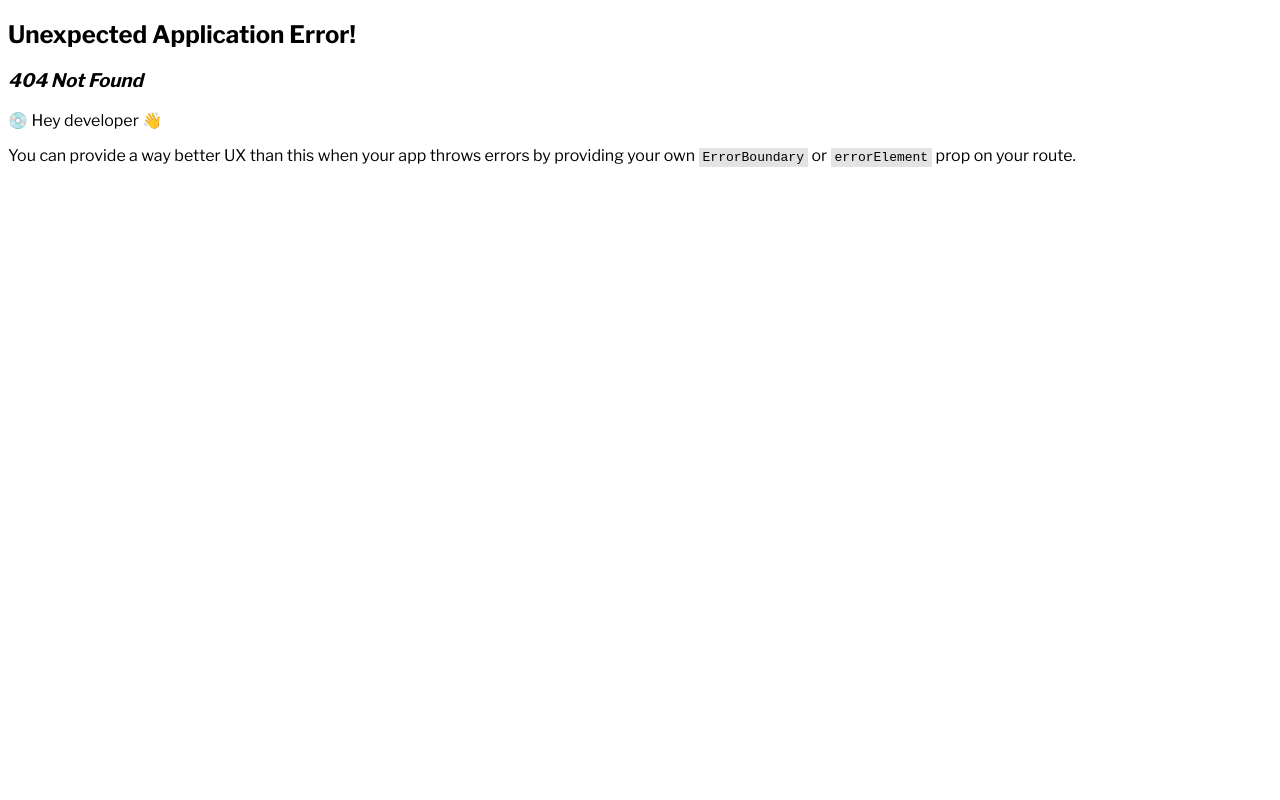
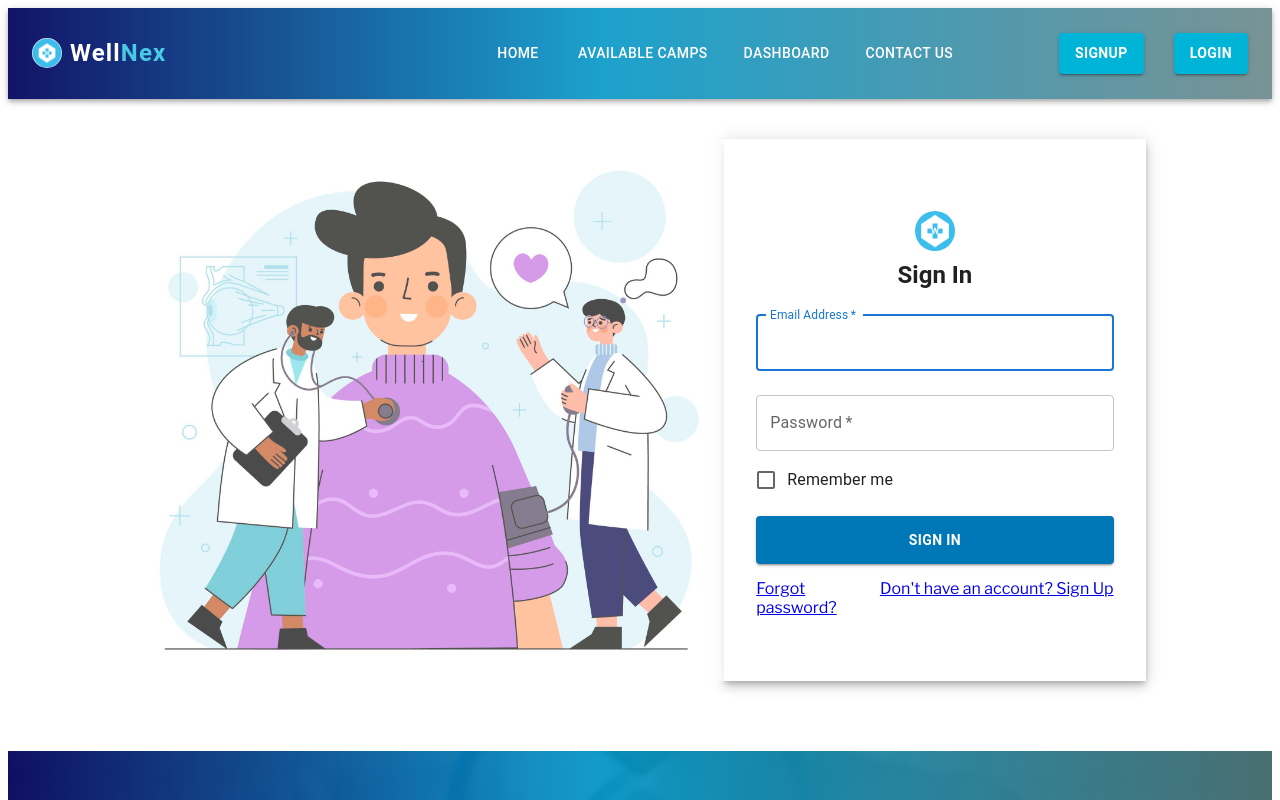
Before and after one commit to mursalinmirme/wellnex, a React (Vite) app: page /signin in a window 1280 px wide. Before the commit this address had no page. Shown: the top 800 px of the page. Built offline with nearby package versions, Linux system fonts and the light colour scheme.

Commit message:
I have make the signup and signin page

```diff
--- a/src/components/Footer.jsx
+++ b/src/components/Footer.jsx
@@ -7,7 +7,7 @@ import footerBg from '../assets/footerBg.jpg';
 import SendIcon from '@mui/icons-material/Send';
 const Footer = () => {
     return (
-        <div style={{background: `url(${footerBg})`, marginTop: '50px', position: 'relative', height: '400px', backgroundRepeat: 'no-repeat', backgroundSize: 'cover'}}>
+        <div style={{background: `url(${footerBg})`, marginTop: '70px', position: 'relative', height: '420px', backgroundRepeat: 'no-repeat', backgroundSize: 'cover'}}>
             <div style={{position: 'absolute', left: '0', top: '0',background: 'linear-gradient(90deg, rgba(3,4,94,0.9276960784313726) 0%, rgba(0,150,199,0.9164915966386554) 47%, rgba(70,109,112,0.9753151260504201) 100%)', width: '100%', height: '100%'}}>
                 <div style={{width: '80%', margin: '0 auto', padding: '50px 0'}}>
                 <Box display={'flex'} sx={{py:'30px'}} justifyContent={'space-between'}>
--- a/src/components/Navbar.jsx
+++ b/src/components/Navbar.jsx
@@ -12,7 +12,7 @@ import Button from '@mui/material/Button';
 import Tooltip from '@mui/material/Tooltip';
 import MenuItem from '@mui/material/MenuItem';
 import AdbIcon from '@mui/icons-material/Adb';
-import { NavLink } from 'react-router-dom';
+import { Link, NavLink } from 'react-router-dom';
 import './Navbar.css';
 // const pages = ["Home", "Available Camps", "Dashboard", "Contact  Us"];
 const pages = [
@@ -75,7 +75,7 @@ const Navbar = () => {
               textDecoration: 'none',
             }}
           >
-            Well<span style={{color: '#48CAE4'}}>Ness</span>
+            Well<span style={{color: '#48CAE4'}}>Nex</span>
           </Typography>
 
           <Box sx={{ flexGrow: 1, display: { xs: 'flex', md: 'none' } }}>
@@ -131,7 +131,7 @@ const Navbar = () => {
               textDecoration: 'none',
             }}
           >
-            WellNess
+            WellNex
           </Typography>
           <Box sx={{ flexGrow: 1, display: { xs: 'none', md: 'flex' }, gap: '20px' }}>
             {pages.map((page) => (
@@ -149,8 +149,15 @@ const Navbar = () => {
             </NavLink>
             ))}
           </Box>
-
-          <Box sx={{ flexGrow: 0 }}>
+          <Box display={'flex'} gap={'30px'}>
+            <Link to={'/signup'}>
+            <Button sx={{bgcolor: '#00B4D8', color: '#ffffff', fontWeight: '600', py: '8px','&:hover': {background: '#0096C7', color: '#ffffff'}}} variant='contained'>Signup</Button>
+            </Link>
+            <Link to={'/signin'}>
+            <Button sx={{bgcolor: '#00B4D8', color: '#ffffff', fontWeight: '600', py: '8px','&:hover': {background: '#0096C7', color: '#ffffff'}}} variant='contained'>Login</Button>
+            </Link>
+          </Box>
+          {/* <Box sx={{ flexGrow: 0 }}>
             <Tooltip title="Open settings">
               <IconButton onClick={handleOpenUserMenu} sx={{ p: 0 }}>
                 <Avatar alt="Remy Sharp" src="/static/images/avatar/2.jpg" />
@@ -178,7 +185,7 @@ const Navbar = () => {
                 </MenuItem>
               ))}
             </Menu>
-          </Box>
+          </Box> */}
         </Toolbar>
       </Container>
     </AppBar>
--- a/src/pages/publicPages/home/homeComponents/WellnessBlogs.jsx
+++ b/src/pages/publicPages/home/homeComponents/WellnessBlogs.jsx
@@ -47,7 +47,7 @@ const WellnessBlogs = () => {
 
 
       </Grid>
-      <Box sx={{textAlign: 'center', mt: '35px'}}>
+      <Box sx={{textAlign: 'center', mt: '45px'}}>
         <Button sx={{bgcolor: '#0077B6', color: '#ffffff', fontWeight: '600', py: '10px','&:hover': {background: '#0096C7', color: '#ffffff'}}} size="large" variant="contained">Show All Blogs</Button>
       </Box>
     </div>
--- /dev/null
+++ b/src/pages/signin/Signin.jsx
@@ -0,0 +1,111 @@
+import * as React from 'react';
+import Avatar from '@mui/material/Avatar';
+import Button from '@mui/material/Button';
+import TextField from '@mui/material/TextField';
+import FormControlLabel from '@mui/material/FormControlLabel';
+import Checkbox from '@mui/material/Checkbox';
+import Paper from '@mui/material/Paper';
+import Box from '@mui/material/Box';
+import Grid from '@mui/material/Grid';
+import signin from '../../assets/signin.jpg';
+import Typography from '@mui/material/Typography';
+import { Link } from 'react-router-dom';
+const Signin = () => {
+    const handleSubmit = (event) => {
+        event.preventDefault();
+        const data = new FormData(event.currentTarget);
+        console.log({
+          email: data.get('email'),
+          password: data.get('password'),
+        });
+      };
+    return (
+        <div style={{width: '80%', margin: '0 auto', marginTop: '40px'}}>
+            <Grid container component="main">
+        <Grid
+          item
+          xs={false}
+          sm={4}
+          md={7}
+          sx={{
+            opacity: '0.7',
+            backgroundImage: `url(${signin})`,
+            backgroundRepeat: 'no-repeat',
+            backgroundColor: (t) =>
+              t.palette.mode === 'light' ? t.palette.grey[50] : t.palette.grey[900],
+            backgroundSize: 'cover',
+            backgroundPosition: 'center',
+          }}
+        />
+        <Grid item xs={12} sm={8} md={5} component={Paper} elevation={6} square>
+          <Box
+            sx={{
+              my: 8,
+              mx: 4,
+              display: 'flex',
+              flexDirection: 'column',
+              alignItems: 'center',
+            }}
+          >
+            <Avatar sx={{ m: 1, bgcolor: 'white' }}>
+              <img style={{width: '50px', borderRadius:'50%'}} src="./logo.png" alt="" />
+            </Avatar>
+            <Typography component="h1" fontWeight={'700'} variant="h5">
+              Sign In
+            </Typography>
+            <Box component="form" noValidate onSubmit={handleSubmit} sx={{ mt: 1 }}>
+              <TextField
+                margin="normal"
+                required
+                fullWidth
+                id="email"
+                label="Email Address"
+                name="email"
+                autoComplete="email"
+                autoFocus
+              />
+              <TextField
+                margin="normal"
+                required
+                fullWidth
+                name="password"
+                label="Password"
+                type="password"
+                id="password"
+                autoComplete="current-password"
+              />
+              <FormControlLabel
+                control={<Checkbox value="remember" color="primary" />}
+                label="Remember me"
+              />
+              <Grid mt={'15px'}>
+              <Button
+                type="submit"
+                fullWidth
+                variant="contained"
+                sx={{bgcolor: '#0077B6', color: '#ffffff', fontWeight: '600', py: '12px','&:hover': {background: '#0096C7', color: '#ffffff'}}}
+              >
+                Sign In
+              </Button>
+              </Grid>
+              <Grid container mt={'15px'}>
+                <Grid item xs>
+                  <Link to="#" variant="body2">
+                    Forgot password?
+                  </Link>
+                </Grid>
+                <Grid item>
+                  <Link to="/signup" variant="body2">
+                    {"Don't have an account? Sign Up"}
+                  </Link>
+                </Grid>
+              </Grid>
+            </Box>
+          </Box>
+        </Grid>
+        </Grid>
+        </div>
+    );
+};
+
+export default Signin;
--- /dev/null
+++ b/src/pages/signup/Signup.jsx
@@ -0,0 +1,113 @@
+import * as React from 'react';
+import Avatar from '@mui/material/Avatar';
+import Button from '@mui/material/Button';
+import TextField from '@mui/material/TextField';
+import FormControlLabel from '@mui/material/FormControlLabel';
+import Checkbox from '@mui/material/Checkbox';
+import Paper from '@mui/material/Paper';
+import Box from '@mui/material/Box';
+import Grid from '@mui/material/Grid';
+import signup from '../../assets/signup.jpg';
+import Typography from '@mui/material/Typography';
+import { Link } from 'react-router-dom';
+const Signup = () => {
+    const handleSubmit = (event) => {
+        event.preventDefault();
+        const data = new FormData(event.currentTarget);
+        console.log({
+          email: data.get('email'),
+          password: data.get('password'),
+        });
+      };
+    return (
+        <div style={{width: '80%', margin: '0 auto', marginTop: '40px'}}>
+            <Grid container component="main">
+        <Grid
+          item
+          xs={false}
+          sm={4}
+          md={7}
+          sx={{
+            backgroundImage: `url(${signup})`,
+            backgroundRepeat: 'no-repeat',
+            backgroundColor: (t) =>
+              t.palette.mode === 'light' ? t.palette.grey[50] : t.palette.grey[900],
+            backgroundSize: 'cover',
+            backgroundPosition: 'center',
+          }}
+        />
+        <Grid item xs={12} sm={8} md={5} component={Paper} elevation={6} square>
+          <Box
+            sx={{
+              my: 8,
+              mx: 4,
+              display: 'flex',
+              flexDirection: 'column',
+              alignItems: 'center',
+            }}
+          >
+            <Avatar sx={{ m: 1, bgcolor: 'white' }}>
+              <img style={{width: '50px', borderRadius:'50%'}} src="./logo.png" alt="" />
+            </Avatar>
+            <Typography component="h1" fontWeight={'700'} variant="h5">
+              Sign Up
+            </Typography>
+            <Box component="form" noValidate onSubmit={handleSubmit} sx={{ mt: 1 }}>
+              <TextField
+                margin="normal"
+                required
+                fullWidth
+                id="email"
+                label="Your Name"
+                name="name"
+                autoComplete="email"
+                autoFocus
+              />
+              <TextField
+                margin="normal"
+                required
+                fullWidth
+                id="email"
+                label="Email Address"
+                name="email"
+                autoComplete="email"
+                autoFocus
+              />
+              <TextField
+                margin="normal"
+                required
+                fullWidth
+                name="password"
+                label="Password"
+                type="password"
+                id="password"
+                autoComplete="current-password"
+              />
+              <Grid py={'7px'}>
+                    <Typography variant='body1' mb={'3px'}>Upload Profile:</Typography>
+                    <input style={{padding: '6px 0px'}} type="file" name="" id="saveProfile" />
+              </Grid>
+              <Grid mt={'15px'}>
+              <Button
+                type="submit"
+                fullWidth
+                variant="contained"
+                sx={{bgcolor: '#0077B6', color: '#ffffff', fontWeight: '600', py: '12px','&:hover': {background: '#0096C7', color: '#ffffff'}}}
+              >
+                Sign Up
+              </Button>
+              </Grid>
+                <Grid mt={'25px'} textAlign={'center'}>
+                  <Link to="/signin" variant="body2">
+                    {"Already have an account? Sign in"}
+                  </Link>
+                </Grid>
+            </Box>
+          </Box>
+        </Grid>
+        </Grid>
+        </div>
+    );
+};
+
+export default Signup;
```
Also changed, not shown: src/router/Router.jsx (+10 -0 lines), src/assets/signin.jpg (added), src/assets/signup.jpg (added).
